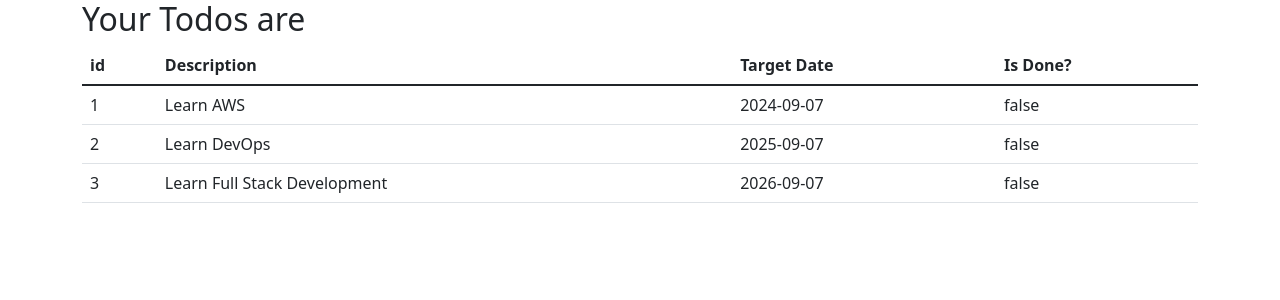
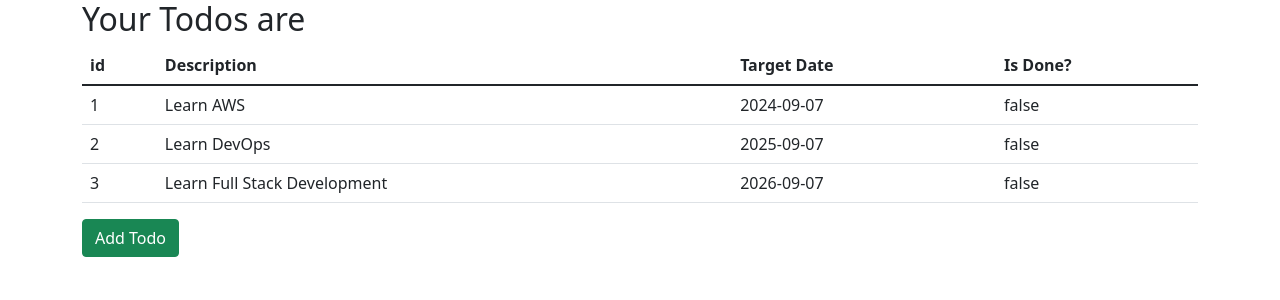
Before and after one commit to tataki26/in28minutes_Spring, a Java web app: page /list-todos in a window 1280 px wide. Shown: the top 300 px of the page. Run offline with Spring Boot 4, a stand-in JSP engine, Linux system fonts and the light colour scheme; some libraries are stand-ins or nearby versions.

Commit message:
Todo 추가하기 - 새로운 뷰 만들기
- 요구 사항: Add Todo 버튼과 todo를 추가하는 페이지를 만들고 새로운 todo를 제출하면 todo list 페이지로 리다이렉션 하기

- 리다이렉션을 하려면 컨트롤러 메서드의 반환값으로 "redirect:리다이렉트 할 url 엔드포인트"를 넘기면 된다

```diff
--- a/myfirstwebapp/src/main/java/com/in28minutes/springboot/myfirstwebapp/todo/TodoController.java
+++ b/myfirstwebapp/src/main/java/com/in28minutes/springboot/myfirstwebapp/todo/TodoController.java
@@ -3,6 +3,7 @@
 import org.springframework.stereotype.Controller;
 import org.springframework.ui.ModelMap;
 import org.springframework.web.bind.annotation.RequestMapping;
+import org.springframework.web.bind.annotation.RequestMethod;
 import org.springframework.web.bind.annotation.SessionAttributes;
 
 import java.util.List;
@@ -22,4 +23,16 @@
         model.addAttribute("todos", todos);
         return "listTodos";
     }
+
+    @RequestMapping(value = "add-todo", method = RequestMethod.GET)
+    public String showNewTodoPage() {
+        return "todo";
+    }
+
+    @RequestMapping(value = "add-todo", method = RequestMethod.POST)
+    public String addNewTodo() {
+        // list-todos 페이지로 리다이렉트
+        // view 이름이 아닌 url을 적어야 한다
+        return "redirect:list-todos";
+    }
 }
--- a/myfirstwebapp/src/main/resources/META-INF/resources/WEB-INF/jsp/listTodos.jsp
+++ b/myfirstwebapp/src/main/resources/META-INF/resources/WEB-INF/jsp/listTodos.jsp
@@ -28,6 +28,7 @@
                     </c:forEach>
                 </tbody>
             </table>
+            <a href="add-todo" class="btn btn-success">Add Todo</a>
         </div>
         <script src="webjars/bootstrap/5.1.3/js/bootstrap.min.js"></script>
         <script src="webjars/jquery/3.6.0/jquery.min.js"></script>
```
Also changed, not shown: myfirstwebapp/src/main/resources/META-INF/resources/WEB-INF/jsp/todo.jsp (added, +19 -0 lines).
